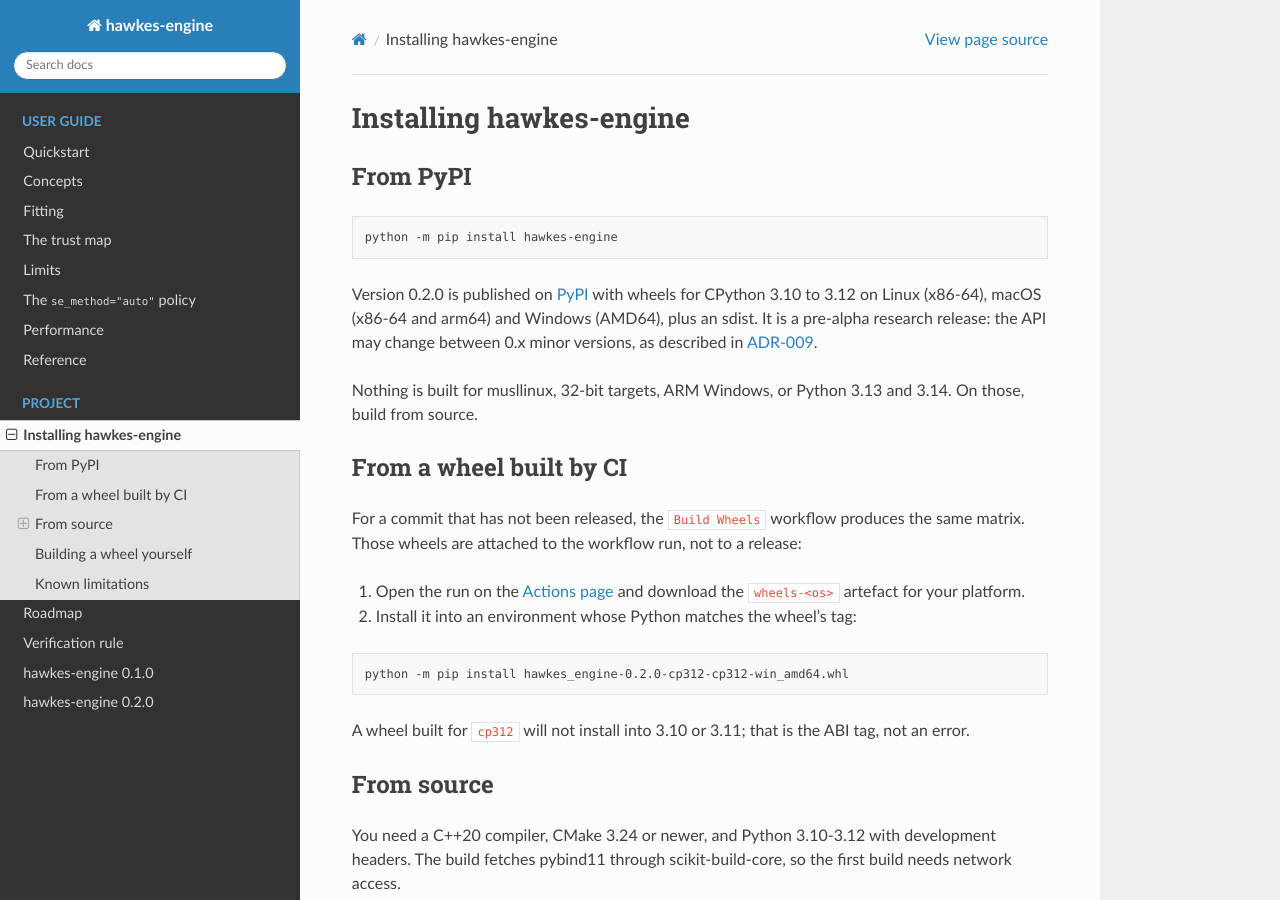
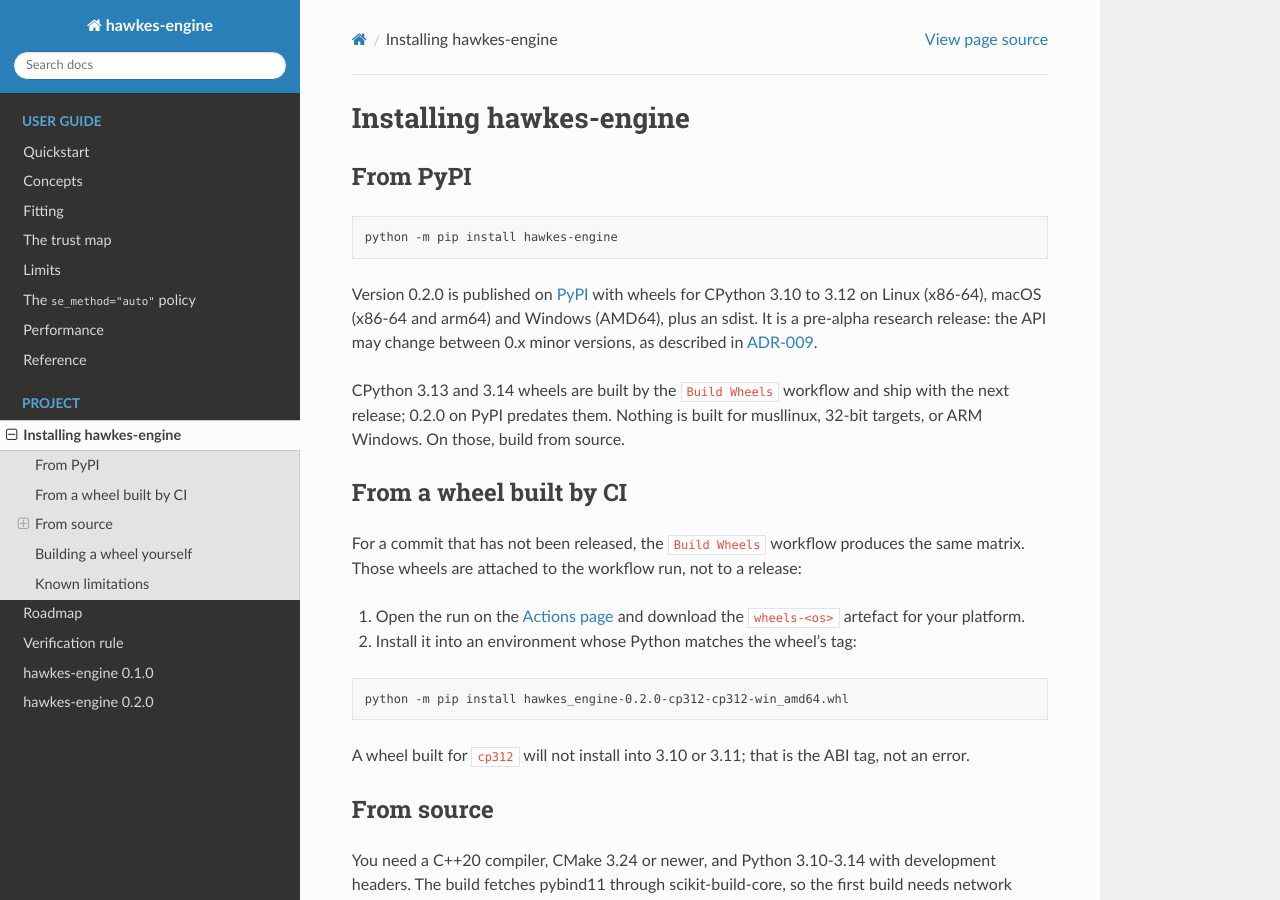
Before and after one commit to freddysccheung-067/hawkes-engine, a Sphinx documentation site: the page built from docs/install.md, in a window 1280 px wide and 900 px high. Built offline with Sphinx 7.4.7 and the Read the Docs theme 3.1.0, drawn with Linux system fonts in a browser that asks for light colours; some of the changed text lies outside the part shown.

Commit message:
Build wheels for CPython 3.13 and 3.14
pyproject.toml declared requires-python >=3.10 with no upper bound, so pip
told a user on 3.13 the package supported them and then handed them an sdist
that needs a C++20 toolchain. Most new installs are on 3.13 or 3.14, and
docs/competitor-analysis.md records that tick builds 3.11 to 3.14.

The build requirements did not move. build-system.requires is
scikit-build-core and pybind11 only: cpp/src/array_input.hpp includes
pybind11/numpy.h, but pybind11 binds the NumPy C API through a runtime
capsule rather than NumPy's development headers, and CMakeLists.txt has no
NumPy::NumPy target or _import_array call. So there is no compile-time ABI
to match and no reason to raise the numpy>=1.24.0 runtime floor, which a
user on 3.10 does not need to change either. Verified by building and fitting
on CPython 3.13.5 with no build-requirement change and running the fast
suite there: 545 passed, the same count as on 3.12.

CIBW_BUILD gains cp313-* and cp314-*. The glob needs the literal "cp314-"
prefix, so the free-threaded cp314t builds stay out on their own, which keeps
the pool-based bootstrap supported. No arch selector changed; musllinux,
32-bit and ARM Windows stay absent per ADR-006.

The test matrix gains 3.13 and 3.14 for the same reason: a classifier that
claims a version CI never runs is a claim with no source.

docs/install.md and docs/STATE.md said the matrix stops at 3.12 and that 3.13
and 3.14 must build from source. Both are wrong once the wheels exist, and a
stale limitation is worse than none because a reader trusts it. The 0.2.0
release notes stay as they are: they record what 0.2.0 shipped.

```diff
--- a/docs/install.md
+++ b/docs/install.md
@@ -12,8 +12,9 @@
 change between 0.x minor versions, as described in
 [ADR-009](https://github.com/freddysccheung-067/hawkes-engine/blob/main/docs/adr/ADR-009-versioning.md).
 
-Nothing is built for musllinux, 32-bit targets, ARM Windows, or Python 3.13 and
-3.14. On those, build from source.
+CPython 3.13 and 3.14 wheels are built by the `Build Wheels` workflow and ship
+with the next release; 0.2.0 on PyPI predates them. Nothing is built for
+musllinux, 32-bit targets, or ARM Windows. On those, build from source.
 
 ## From a wheel built by CI
 
@@ -33,7 +34,7 @@
 
 ## From source
 
-You need a C++20 compiler, CMake 3.24 or newer, and Python 3.10-3.12 with
+You need a C++20 compiler, CMake 3.24 or newer, and Python 3.10-3.14 with
 development headers. The build fetches pybind11 through scikit-build-core, so
 the first build needs network access.
 
@@ -110,10 +111,9 @@
 ## Known limitations
 
 - 0.2.0 on PyPI covers only the platforms listed above. `pip install
-  hawkes-engine` fails on Python 3.13 or 3.14 and on musllinux, 32-bit and ARM
-  Windows; all of those build from source.
-- Python 3.13 and 3.14 are not built. The wheel matrix is cp310-cp312; adding a
-  version is a change to `CIBW_BUILD` and a test run, not a rebuild.
+  hawkes-engine` fails on musllinux, 32-bit and ARM Windows; all of those build
+  from source. On Python 3.13 and 3.14, install the next release, whose matrix
+  includes them.
 - musllinux is not built. The core has no libc-sensitive dependency, so those
   wheels would be untested duplicates of the manylinux ones.
 - No 32-bit or ARM Windows wheels.
--- a/pyproject.toml
+++ b/pyproject.toml
@@ -29,6 +29,8 @@
     "Programming Language :: Python :: 3.10",
     "Programming Language :: Python :: 3.11",
     "Programming Language :: Python :: 3.12",
+    "Programming Language :: Python :: 3.13",
+    "Programming Language :: Python :: 3.14",
     "Topic :: Scientific/Engineering",
     "Typing :: Typed",
 ]
```
Also changed, not shown: docs/STATE.md (+4 -1 lines), 2 other files.
